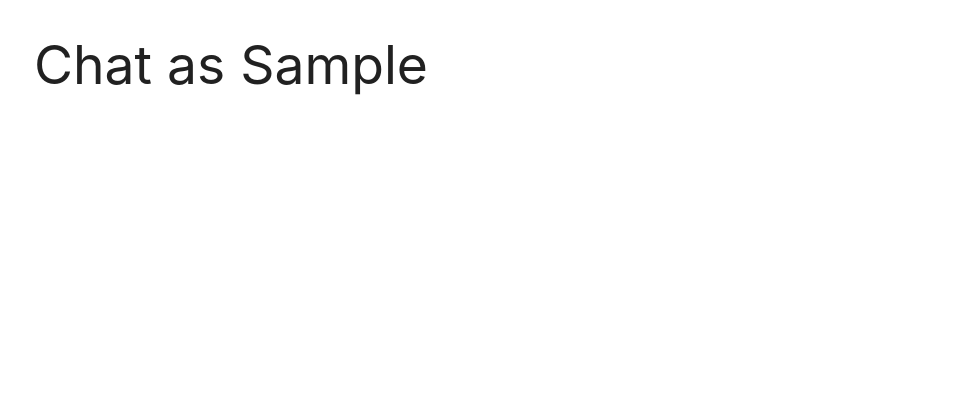
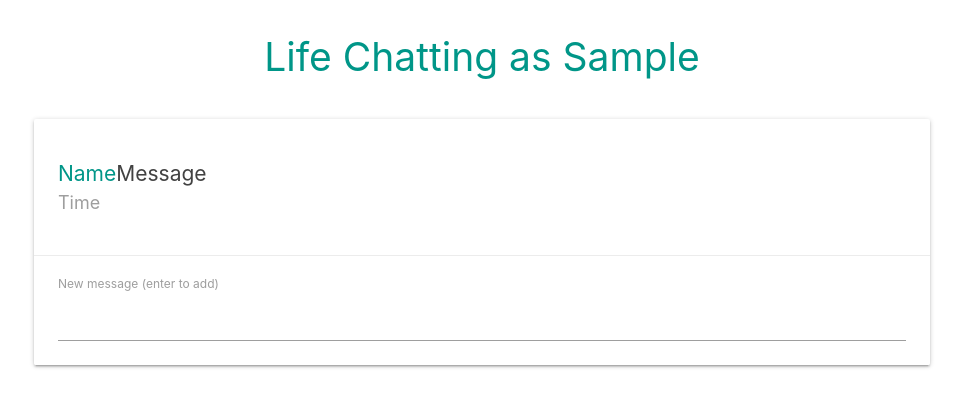
Before and after one commit to adamorlowskipoland/vue-firebase-life-chat, a Vue app: page / in a window 1280 px wide. Both pictures are taken after typing "Sample" into the empty fields and a click on the button "ENTER CHAT". Shown: the top 406 px of the page, without its empty margins (158-1121 px from the left). Built offline with nearby package versions, Linux system fonts and the light colour scheme.

Commit message:
add new message component

```diff
--- a/src/components/Chat.vue
+++ b/src/components/Chat.vue
@@ -1,12 +1,31 @@
 <template>
     <div class="chat container">
-        <h2>Chat as {{ this.name }}</h2>
+        <h2 class="center teal-text">Life Chatting as {{ this.name }}</h2>
+    <div class="card">
+      <div class="card-content">
+          <ul class="messages">
+              <li>
+                  <span class="teal-text">Name</span>
+                  <span class="grey-text text-darken-3">Message</span>
+                  <span class="grey-text time">Time</span>
+              </li>
+          </ul>
+      </div>
+      <div class="card-action">
+          <new-message :name='name'/>
+      </div>
+    </div>
     </div>
 </template>
 
 <script>
+import NewMessage from '@/components/NewMessage'
+
 export default {
   name: 'Chat',
+  components: {
+      NewMessage,
+  },
   props: {
     name: {
       type: String,
@@ -20,5 +39,15 @@
 </script>
 
 <style>
-
+.chat h2 {
+    font-size: 2.6em;
+    margin-bottom: 40px;
+}
+.chat span {
+    font-size: 1.4em;
+}
+.chat .time {
+    display: block;
+    font-size: 1.2em;
+}
 </style>
--- /dev/null
+++ b/src/components/NewMessage.vue
@@ -0,0 +1,39 @@
+<template>
+  <div class="new-message">
+    <form @submit.prevent="addMessage">
+        <label for="newMessage">New message (enter to add)</label>
+        <input type="text"
+            name="newMessage"
+            id="newMessage"
+            v-model="newMessage">
+    </form>
+  </div>
+</template>
+
+<script>
+export default {
+  name: 'NewMessage',
+  props: {
+    name: {
+      type: String,
+      required: true,
+    }
+  },
+  data() {
+    return {
+      newMessage: null,
+    };
+  },
+  methods: {
+    addMessage() {
+      console.log(this.newMessage);
+      console.log(this.name);
+      console.log(Date.now());
+    }
+  }
+};
+</script>
+
+<style>
+
+</style>
```
